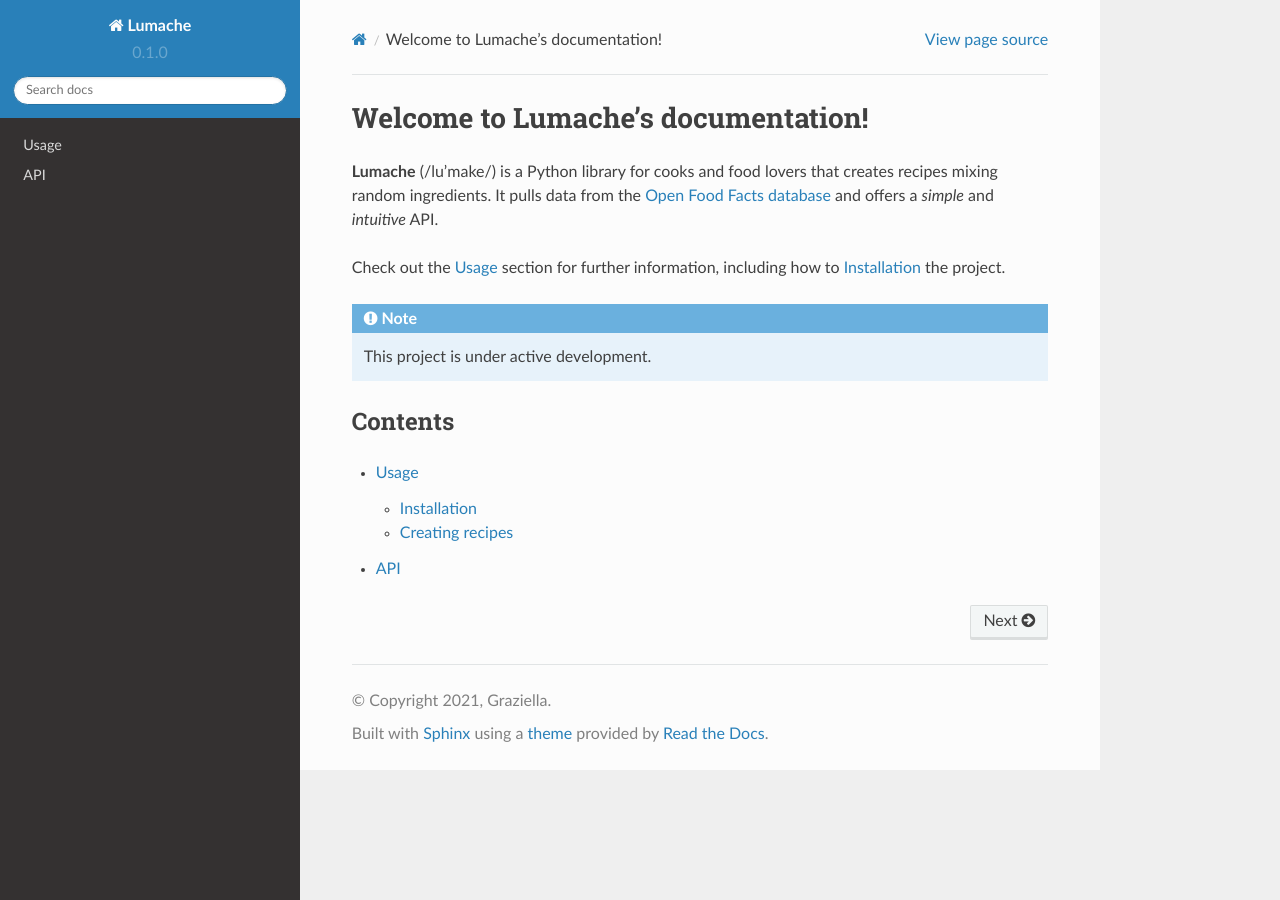
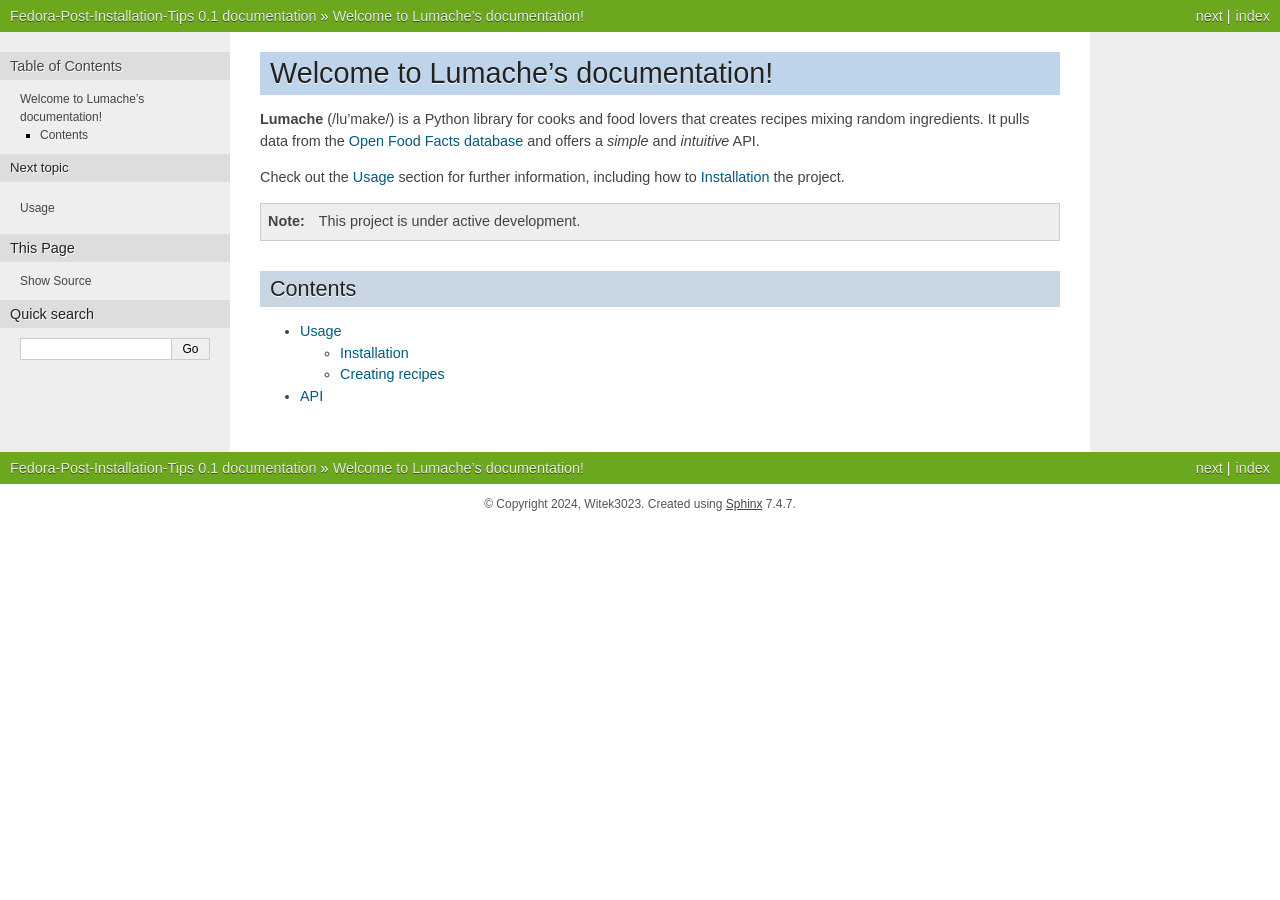
Before and after one commit to Witek3023/Fedora-Post-Installation-Tips, a Sphinx documentation site: the page built from docs/source/index.rst, in a window 1280 px wide. Built offline with Sphinx 7.4.7, drawn with Linux system fonts in a browser that asks for light colours.

Commit message:
Update conf.py

```diff
--- a/docs/source/conf.py
+++ b/docs/source/conf.py
@@ -2,9 +2,9 @@
 
 # -- Project information
 
-project = 'Lumache'
-copyright = '2021, Graziella'
-author = 'Graziella'
+project = 'Fedora-Post-Installation-Tips '
+copyright = '2024, Witek3023'
+author = 'Witek3023'
 
 release = '0.1'
 version = '0.1.0'
@@ -29,7 +29,7 @@
 
 # -- Options for HTML output
 
-html_theme = 'sphinx_rtd_theme'
+html_theme = 'nature'
 
 # -- Options for EPUB output
 epub_show_urls = 'footnote'
```
